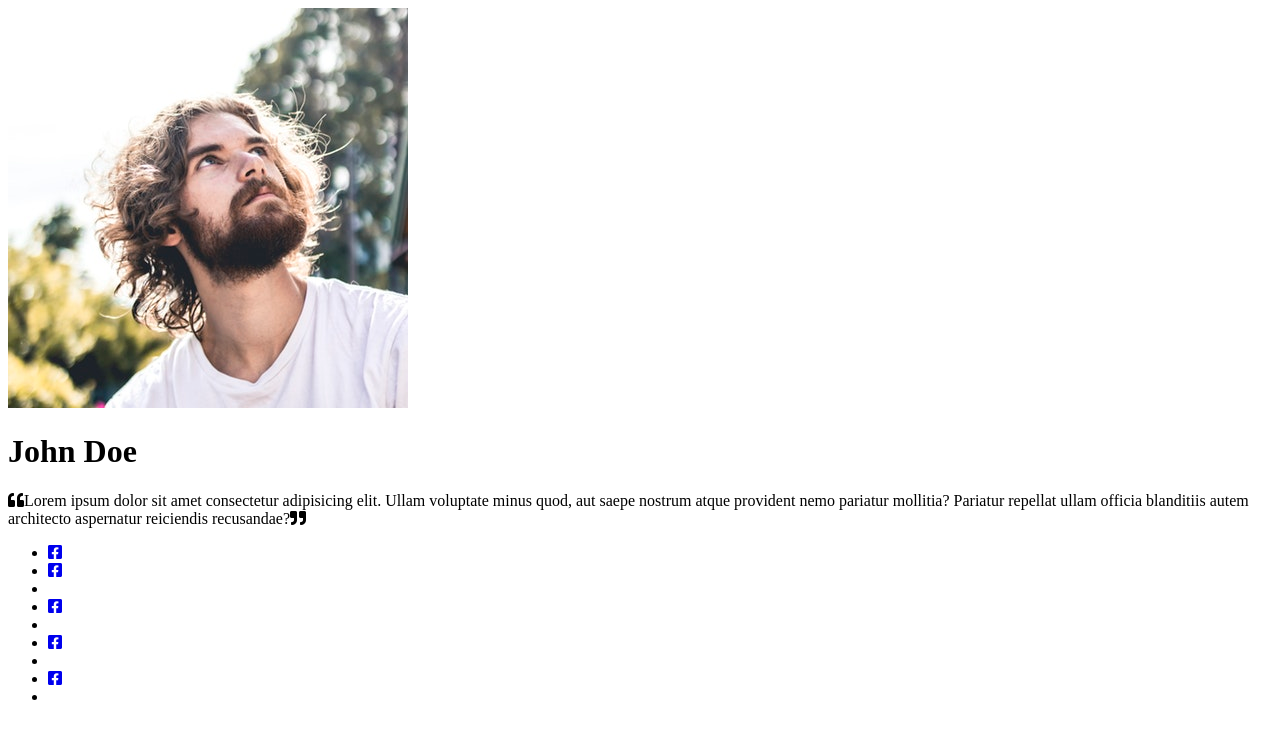
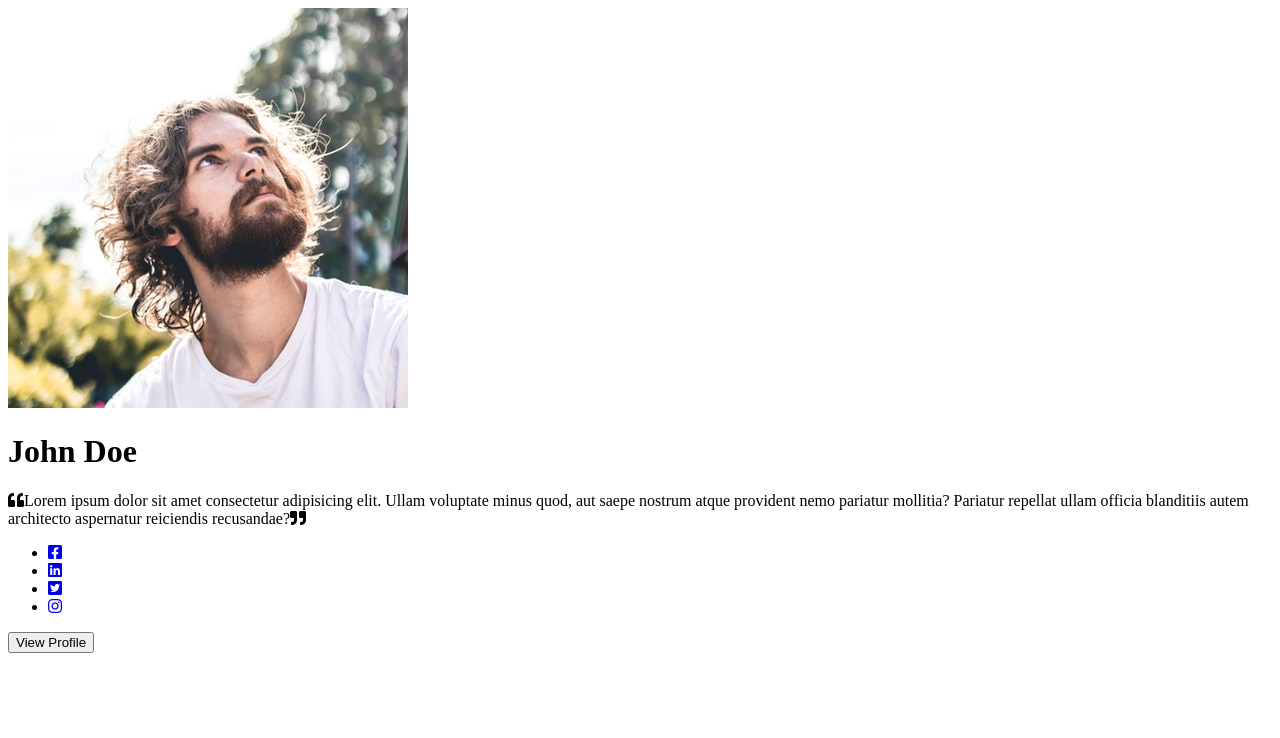
Before and after one commit to J-Ricker/invisible-card, a plain HTML site: page index.html in a window 1280 px wide. Drawn offline with Linux system fonts and the light colour scheme.

Commit message:
finished html markup

```diff
--- a/index.html
+++ b/index.html
@@ -25,27 +25,22 @@
                     </li>
                     <li>
                         <a href="#" class="card-icon-link">
-                            <i class="fab fa-facebook-square card-icon"></i>
+                            <i class="fab fa-linkedin card-icon"></i>
                         </a>
-                        <li>
+                    </li>
                     <li>
                         <a href="#" class="card-icon-link">
-                                                    <i class="fab fa-facebook-square card-icon"></i>
+                            <i class="fab fa-twitter-square card-icon"></i>
                         </a>
-                                            <li>
+                    </li>
 
                     <li>
                         <a href="#" class="card-icon-link">
-                                                                <i class="fab fa-facebook-square card-icon"></i>
+                            <i class="fab fa-instagram card-icon"></i>
                         </a>
-                                                        <li>
-
-                                                                <li>
-                                                                        <a href="#" class="card-icon-link">
-                                                                            <i class="fab fa-facebook-square card-icon"></i>
-                                                                        </a>
-                                                                    <li>
+                    </li>
                 </ul>
+                <button class="card-btn">View Profile</button>
             </div>
         </div>
     </div>
```
Lines whose indentation alone changed are shown as unchanged.
